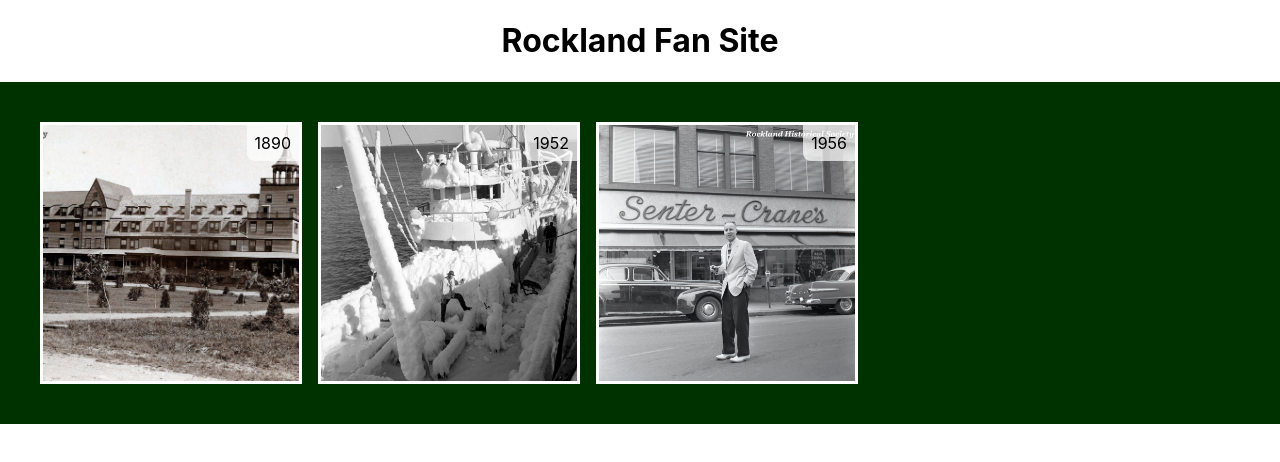
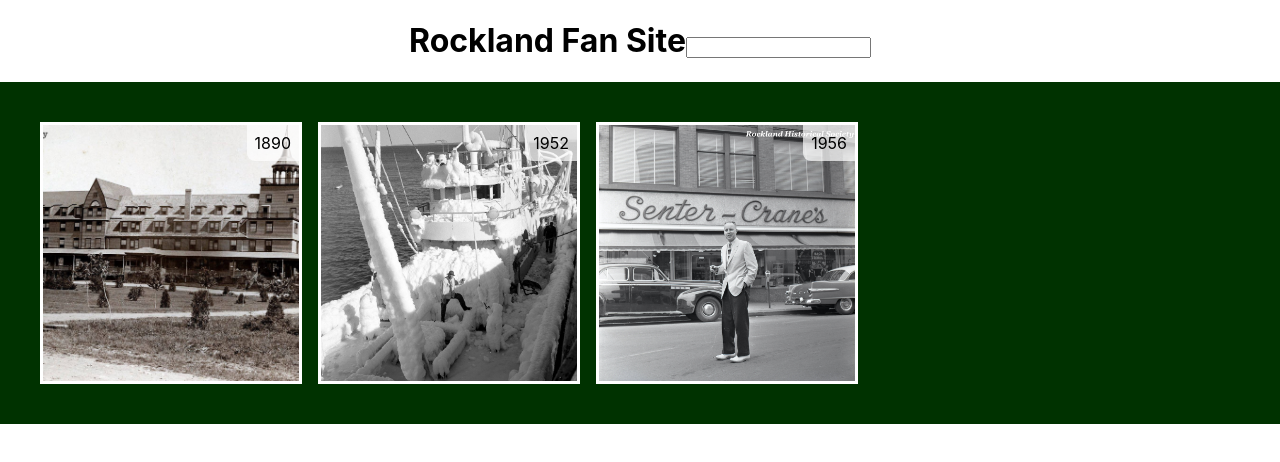
Before and after one commit to mpaulweeks/rockland, a React (Create React App) app: page / in a window 1280 px wide. Shown: the top 462 px of the page. Built offline with nearby package versions, Linux system fonts and the light colour scheme.

Commit message:
draft search

```diff
--- a/src/App.tsx
+++ b/src/App.tsx
@@ -5,6 +5,8 @@ import { Gallery } from './gallery';
 
 function App() {
   const [db, setDb] = useState<Database>();
+  const [searchRaw, setSearchRaw] = useState<string>('');
+  const [searchTerms, setSearchTerms] = useState<string[]>([]);
 
   useEffect(() => {
     (async () => {
@@ -14,11 +16,22 @@ function App() {
     })();
   }, []);
 
+  function parseSearchTerms(raw: string) {
+    setSearchRaw(raw);
+    setSearchTerms(raw.split(' ').map(s => s.trim()));
+  }
+
   return (
     <div className="App">
-      <h1>Rockland Fan Site</h1>
+      <h1>
+        Rockland Fan Site
+        <input
+          value={searchRaw}
+          onChange={evt => parseSearchTerms(evt.target.value)}
+        />
+      </h1>
       {db ? (
-        <Gallery db={db} />
+        <Gallery db={db} searchTerms={searchTerms} />
       ):(
         <h1>loading...</h1>
       )}
--- a/src/gallery/Gallery.tsx
+++ b/src/gallery/Gallery.tsx
@@ -8,6 +8,7 @@ import { getNextInArray, getPrevInArray } from "../util/util";
 
 interface GalleryProps {
   db: Database;
+  searchTerms: string[];
 }
 
 export function Gallery(props: GalleryProps) {
@@ -17,7 +18,9 @@ export function Gallery(props: GalleryProps) {
     reverse: false,
   });
 
-  const records = props.db.get(sortBy);
+  const records = props.searchTerms.length
+    ? props.db.search(props.searchTerms, sortBy)
+    : props.db.get(sortBy);
 
   // todo does not work :(
   function handleKeyDown(code: string) {
```
